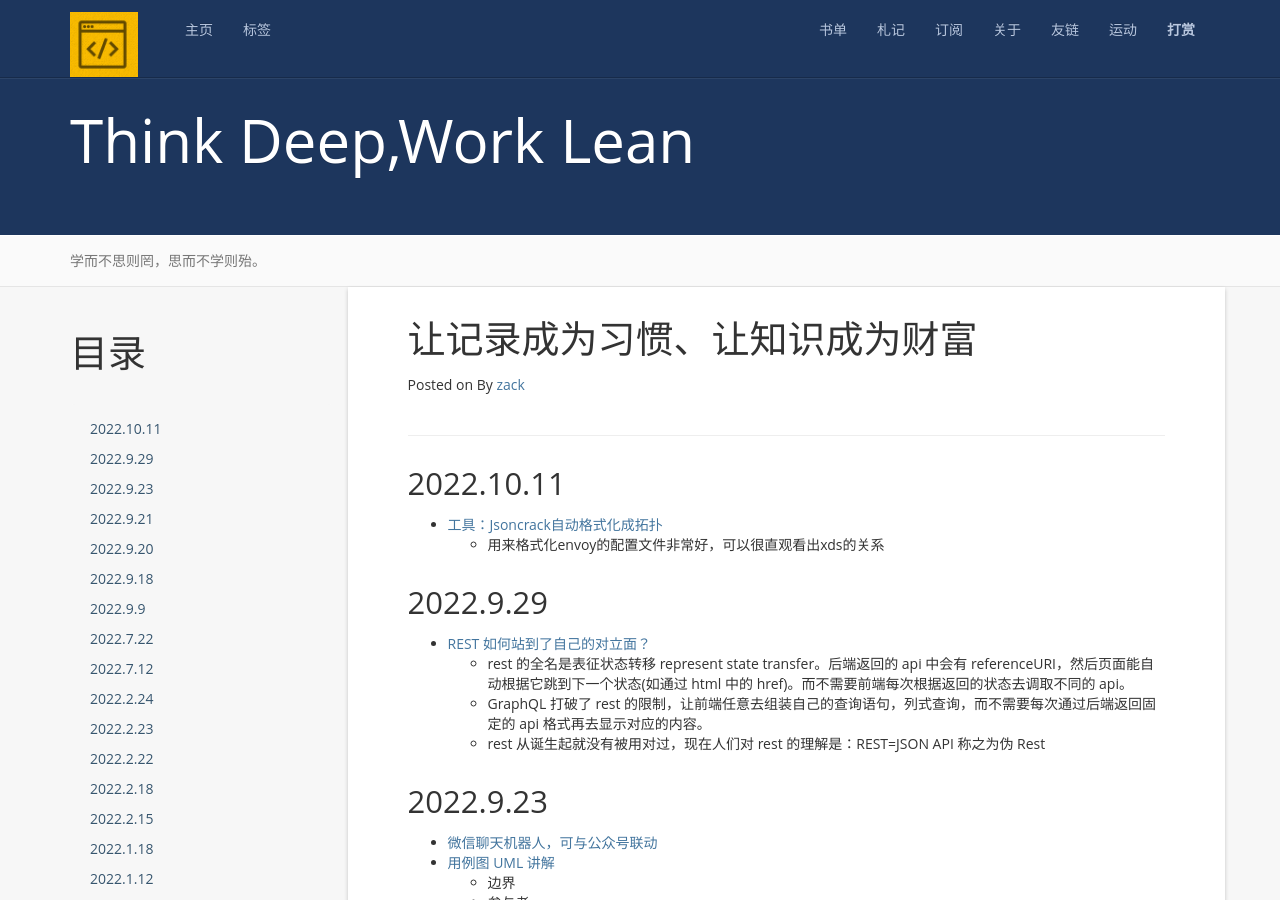
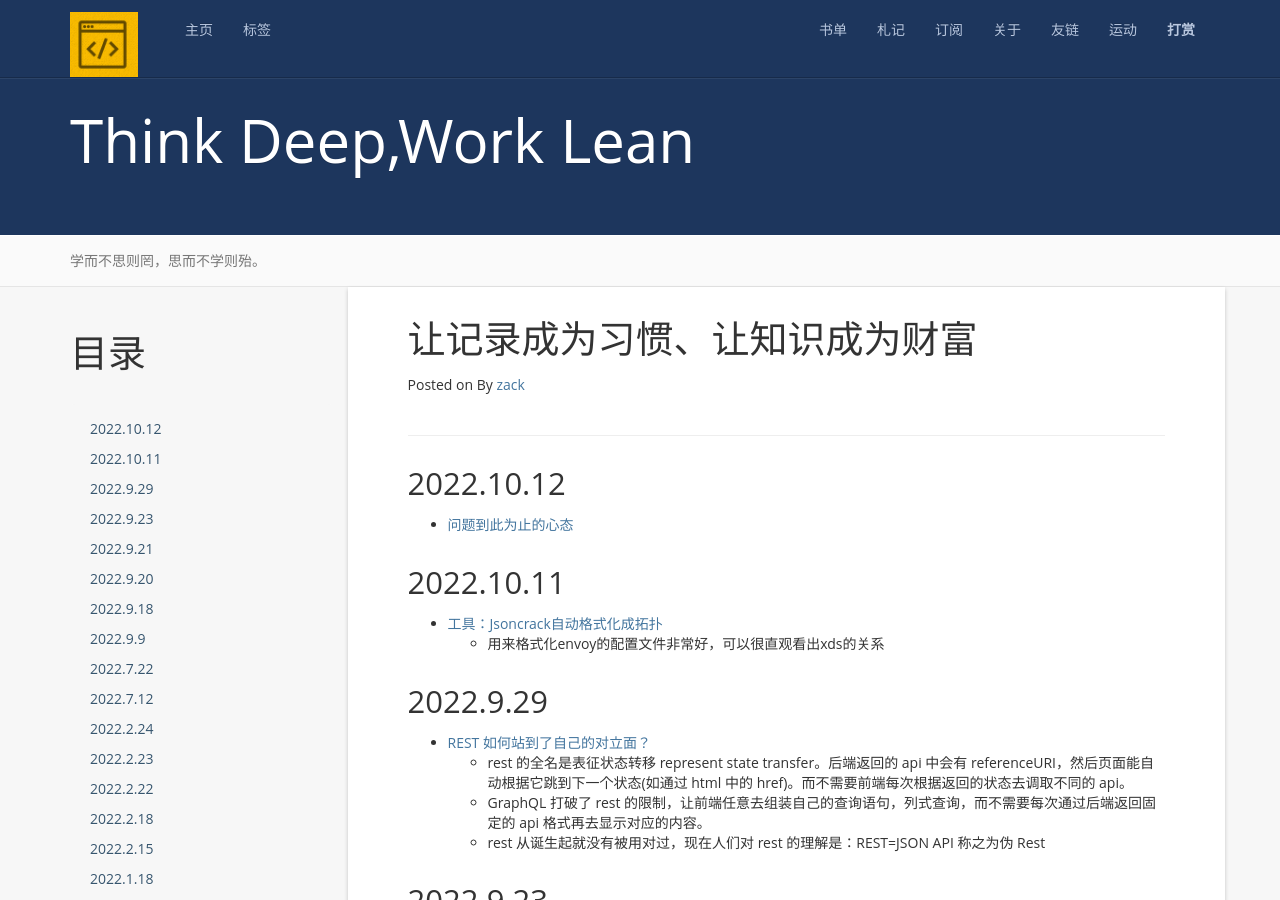
Before and after one commit to zackzhangkai/zackzhangkai.github.io, a Jekyll site: the page built from note.md, in a window 1280 px wide and 900 px high. Built offline with Jekyll 4.4.1, drawn with Linux system fonts in a browser that asks for light colours; nearby versions of some CDN libraries; a script that is not in the unit is left out; comment, search, counter and statistics services are not loaded.

Commit message:
add
Signed-off-by: 张凯 <zackzhangkai@gmail.com>

```diff
--- a/note.md
+++ b/note.md
@@ -8,6 +8,11 @@ permalink: /note/
 {:toc}
 
 ------------
+
+
+2022.10.12
+----------
++ [问题到此为止的心态](https://www.mingyantong.com/ju/1706399)
 
 2022.10.11
 --------------
```
